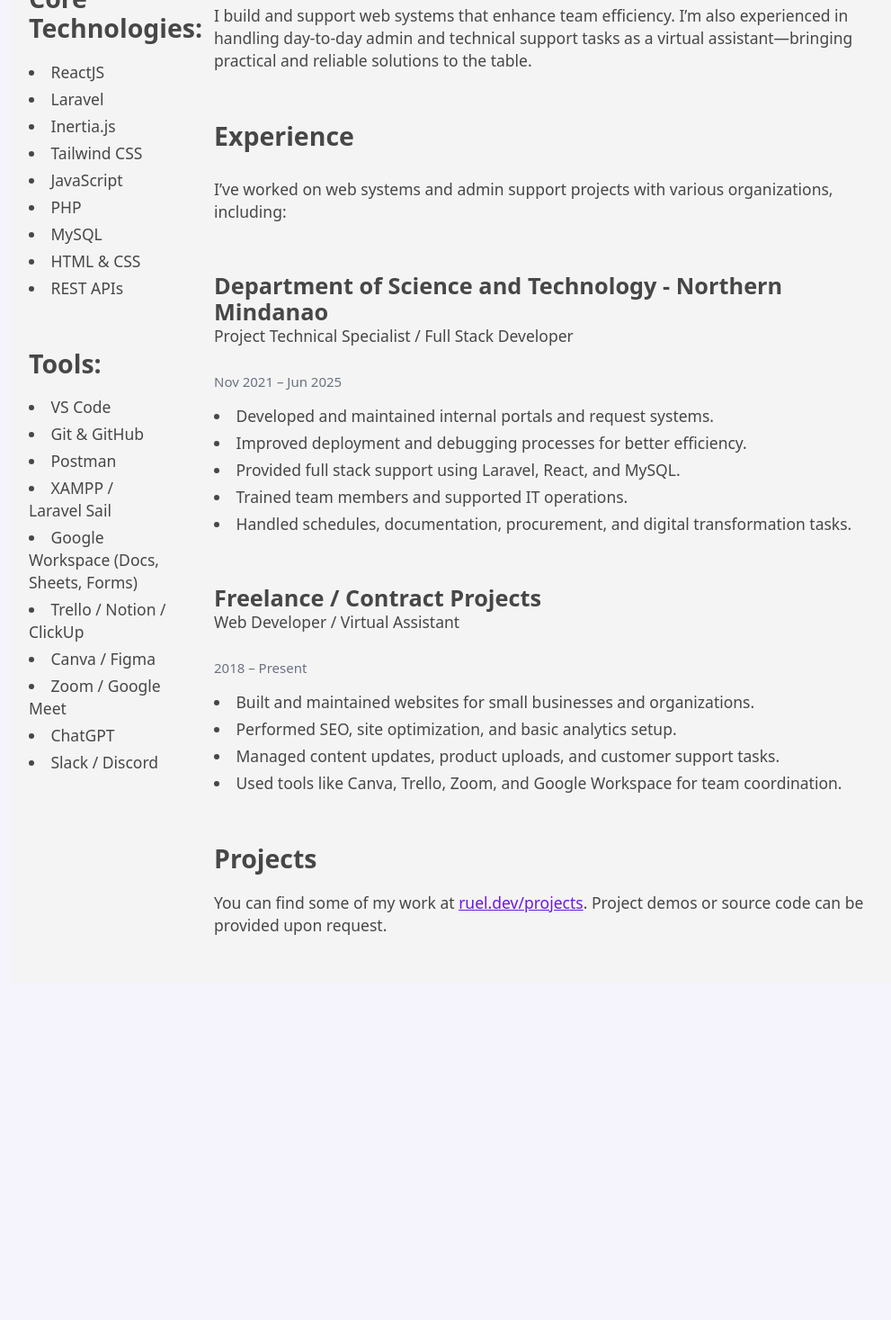
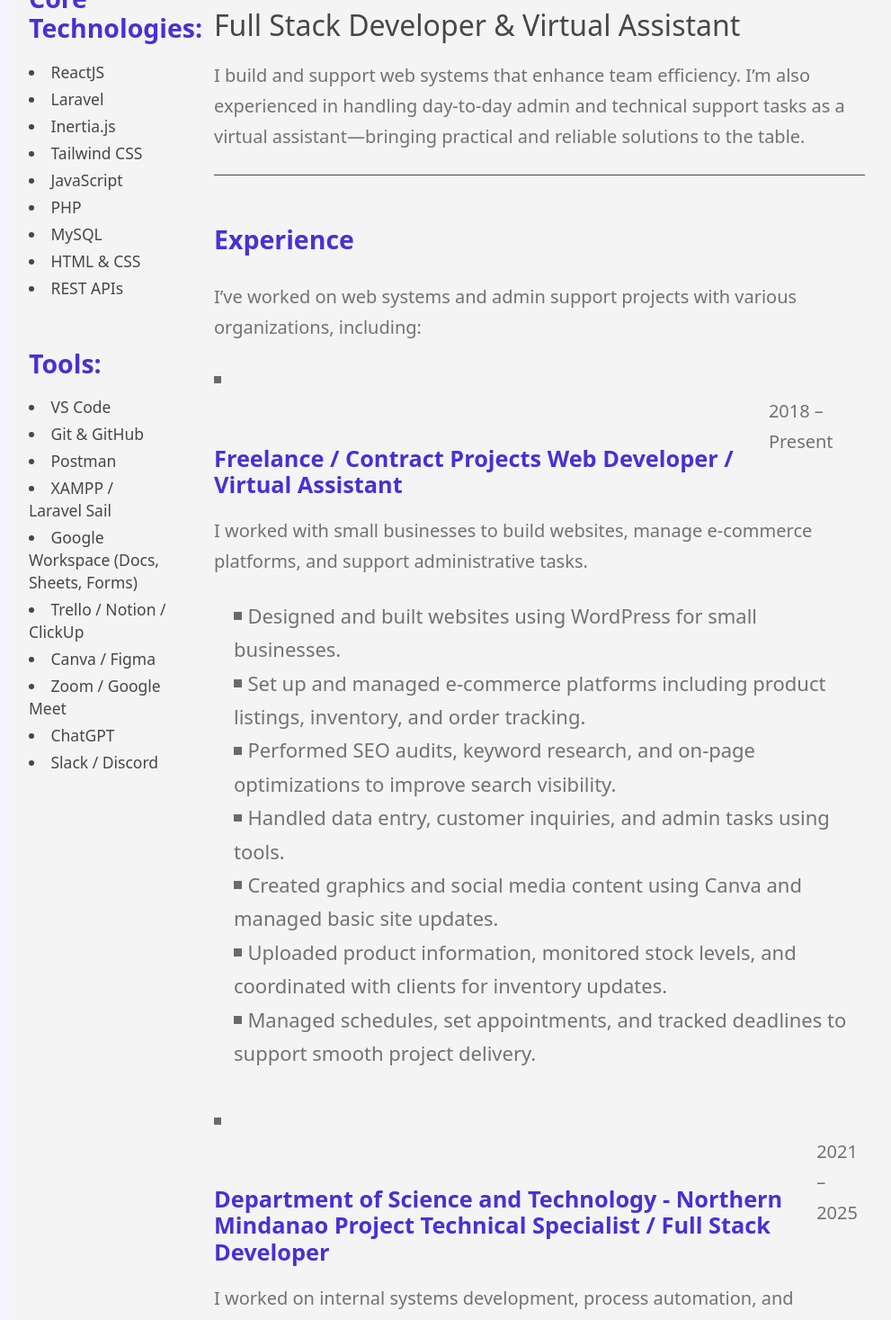
Before and after one commit to rcabaluna/website-portfolio, a React (Vite) app: page /resume in a window 1280 px wide. Shown: the part 320-1787 px from the top of the page at 90% size, without its empty margins (138-1129 px from the left). Before the commit the page ends 1512 px from the top, so only its background shows below. Built offline with nearby package versions, Linux system fonts and the light colour scheme.

Commit message:
Updated resume

```diff
--- a/src/assets/css/Contact.css
+++ b/src/assets/css/Contact.css
@@ -5,7 +5,6 @@
 .contact .cavalier h1 {
 	margin: 0;
 	font-size: 3.5em;
-	font-weight: 900;
 	line-height: 1.1;
 	letter-spacing: -0.03em;
 	color: #4831d4;
--- a/src/assets/css/Resume.css
+++ b/src/assets/css/Resume.css
@@ -1,16 +1,8 @@
-
-@media (min-width: 651px) {
-    main {
-        font-size: .9rem;
-    }
+#main {
+        margin: calc(3.5em * 1.2) 7vw;
 }
 
-.ihRwnH #profile-summary {
-    position: relative;
-    margin-bottom: 5rem;
-}
-
-.ihRwnH #name {
+#name {
     margin-top: 0;
     margin-bottom: 1rem;
     font-size: 4.5rem;
@@ -19,52 +11,48 @@
     color: #4831d4;
 }
 
-.ihRwnH #profile-summary h2 {
+#profile-summary h2 {
     margin: 0;
     font-weight: normal;
-    font-size: 1.602em;
 }
 
-
-.ihRwnH #profile-summary p {
-    margin: 3em 0 2em;
+.company-info h4 {
+    margin-top: 12px;
+    margin-bottom: 2px;
 }
 
-.ihRwnH article p {
-    font-size: 1.2em;
+h3, h4  {
+    color: #4831d4;
 }
 
-@media (min-width: 1000px) {
-    .ihRwnH article .company > p, .ihRwnH article > section > p, .ihRwnH article .company .points, .ihRwnH article #profile-summary > p {
-        max-width: 70%;
-    }
+.ihRwnH p, .ihRwnH ul {
+    color: rgba(71, 71, 71, 0.75);
 }
 
-.ihRwnH article > section:not(:last-of-type) {
-    margin-bottom: 5em;
+.ihRwnH .company:not(:last-of-type) {
+    margin-bottom: 2rem;
 }
 
-.ihRwnH article > section {
-    position: relative;
+.ihRwnH .company header {
+    display: flex;
 }
 
-.ihRwnH h3 {
-    font-size: 1.424em;
-    margin: 0;
+.ihRwnH .company .points {
+    margin-top: 1em;
+    margin-left: 1em;
 }
 
-#main a:not(.no-marker):not(.color-off), #main h3:not(.color-off), #main h4:not(.color-off) {
-    color: var(--electric-blue);
+.ihRwnH .company .outro, .ihRwnH .company .points {
+    font-size: 1.1em;
 }
 
-#main .heading:after, #main a:not(.no-marker):after {
-    content: "";
-    background: var(--lime);
-    height: .4em;
-    width: 109%;
-    display: block;
-    margin-top: -.6rem;
-    margin-left: -4%;
-    position: absolute;
-    z-index: -1;
+.ihRwnH ul li:before {
+    width: 0.4em;
+    content: '';
+    height: 0.4em;
+    margin-right: 0.3em;
+    vertical-align: 10%;
+    display: inline-block;
+    filter: contrast(1.2);
+    background: currentColor;
 }
--- a/src/components/Experience.jsx
+++ b/src/components/Experience.jsx
@@ -53,11 +53,10 @@ const Experience = () => {
                     </motion.h1>
 
                     {[
-                        "I've developed tools and systems that support teams—ranging from e-commerce platforms to ERP and internal portals. My experience spans full-stack development, SEO, and WordPress customization for various organizations.",
+                        "I've built products for companies and businesses around the globe ranging from marketing websites to complex solutions and enterprise apps with focus on fast, elegant and accessible user experiences.",
                         "I mainly build web apps using React and Laravel, working on both frontend and backend. My focus is on performance, reliability, and creating solutions that streamline workflows.",
-                        "I also support IT operations—helping troubleshoot issues, improve infrastructure, and adapt systems to real-world use. I’ve often served as a tech support, systems advisor, or backend fixer.",
-                        "In admin and project roles, I've led training, assisted in hiring and testing, and handled schedules, minutes, inventory, procurement, and production. I make sure daily operations stay on track.",
-                        "I enjoy working across roles—coding, advising, and supporting teams. Whether solving problems or building tools, I focus on delivering results that matter.",
+                        "I also support operations—helping troubleshoot issues, improve IT infrastructure, and adapt systems to real-world use. I’ve often served as a tech support, systems advisor, or backend fixer.",
+                        "In admin and project roles, I've led training, assisted in hiring process, handled schedules, inventory, procurement, and production. I make sure daily operations stay on track.",
                     ].map((text, i) => (
                         <motion.p
                             key={i}
--- a/src/components/resume/MainContent.jsx
+++ b/src/components/resume/MainContent.jsx
@@ -1,70 +1,122 @@
 // components/MainContent.jsx
 import React from "react";
 
-const MainContent = () => {
+const   MainContent = () => {
   // Work experience
 const experiences = [
-  {
-    company: "Department of Science and Technology - Northern Mindanao",
-    role: "Project Technical Specialist / Full Stack Developer",
-    duration: "Nov 2021 – Jun 2025",
-    tasks: [
-      "Developed and maintained internal portals and request systems.",
-      "Improved deployment and debugging processes for better efficiency.",
-      "Provided full stack support using Laravel, React, and MySQL.",
-      "Trained team members and supported IT operations.",
-      "Handled schedules, documentation, procurement, and digital transformation tasks."
-    ]
-  },
   {
     company: "Freelance / Contract Projects",
     role: "Web Developer / Virtual Assistant",
     duration: "2018 – Present",
+    summary: "I worked with small businesses to build websites, manage e-commerce platforms, and support administrative tasks.",
     tasks: [
-      "Built and maintained websites for small businesses and organizations.",
-      "Performed SEO, site optimization, and basic analytics setup.",
-      "Managed content updates, product uploads, and customer support tasks.",
-      "Used tools like Canva, Trello, Zoom, and Google Workspace for team coordination."
+      "Designed and built websites using WordPress for small businesses.",
+      "Set up and managed e-commerce platforms including product listings, inventory, and order tracking.",
+      "Performed SEO audits, keyword research, and on-page optimizations to improve search visibility.",
+      "Handled data entry, customer inquiries, and admin tasks using tools.",
+      "Created graphics and social media content using Canva and managed basic site updates.",
+      "Uploaded product information, monitored stock levels, and coordinated with clients for inventory updates.",
+      "Managed schedules, set appointments, and tracked deadlines to support smooth project delivery."
+    ]
+  },
+  {
+    company: "Department of Science and Technology - Northern Mindanao",
+    role: "Project Technical Specialist / Full Stack Developer",
+    duration: "2021 – 2025",
+    summary: "I worked on internal systems development, process automation, and technical support to help drive the agency’s digital transformation.",
+    tasks: [
+      "Built and maintained internal systems for HR, procurement, and event registration, reducing manual work by around 60%.",
+      "Automated reporting workflows, cutting report preparation time by 90%.",
+      "Improved backend performance and reduced load times from 5s to under 1.5s through optimization and caching.",
+      "Provided technical support to five departments and maintained 99.9% system uptime.",
+      "Trained over 100 staff on new digital tools and supported digitalization efforts across units.",
+      "Helped HR run digital exams and interviews to speed up recruitment.",
+      "Coordinated tech support during national events, handling setup, troubleshooting, and participant assistance.",
+      "Reviewed and recommended IT equipment and software based on needs and budget.",
+      "Contributed to the Information Systems Strategic Plan to align IT projects with organizational goals."
+    ]
+  },
+  {
+    company: "E2E System and Process Experts Inc.",
+    role: "Senior Full Stack Developer / Internal Training Manager",
+    duration: "2019 – 2021",
+    summary: "I led development teams, delivered full-stack solutions, and trained junior developers to improve team performance.",
+    tasks: [
+      "Led a team of developers to build custom ERP and web apps, improving client operations by up to 70%.",
+      "Delivered 7+ full-stack systems for accounting, inventory, sales, and recruitment with on-time deployment and minimal issues.",
+      "Trained junior developers on best practices and version control, leading to fewer bug reports and better code quality.",
+      "Wrote technical documentation and user guides to help staff understand and use internal tools.",
+      "Managed team documentation, training records, and meeting schedules to improve coordination.",
+      "Created training materials and supported onboarding of new staff.",
+      "Provided admin support for internal operations and shared client updates with the team."
+    ]
+  },
+  {
+    company: "HE and Sons Corporation",
+    role: "Technical Support / Admin Assistant",
+    duration: "2018 – 2019",
+    summary: "I provided daily IT support and developed internal tools to improve efficiency in office operations.",
+    tasks: [
+      "Provided daily tech support, reducing downtime and improving staff productivity by 50%.",
+      "Developed 3 internal tools to manage ICT requests, inventory, and internal communication.",
+      "Wrote user guides and conducted basic IT training for non-technical staff.",
+      "Reduced support ticket resolution time by 50% through proactive maintenance and user support.",
+      "Helped with documentation, procurement, and inventory tasks.",
+      "Assisted staff in using new systems through hands-on support and clear documentation."
+    ]
+  },
+  {
+    company: "Specialized Outsource Partners, Inc.",
+    role: "WordPress Developer",
+    duration: "2016 – 2017",
+    summary: "I worked on WordPress development, handled site maintenance, and improved site performance and SEO for clients.",
+    tasks: [
+      "Designed and built WordPress landing pages and e-commerce sites.",
+      "Managed content updates and handled client website maintenance.",
+      "Improved site performance and SEO, increasing client traffic by 20–50%.",
+      "Ensured mobile responsiveness and followed security best practices.",
+      "Responded to client requests within 24 hours and handled revisions promptly.",
+      "Created documentation and guides for client handoff and basic maintenance."
     ]
   }
 ];
 
 
   return (
-    <div className="w-4/5 p-6">
+    <div className="w-4/5 p-6 ihRwnH">
       <article>
         {/* Profile Summary */}
         <header id="profile-summary">
-          <h1 className="text-3xl font-bold">Ruel <br />Cabaluna Jr.</h1>
+          <h1 id="name">Ruel <br />Cabaluna Jr.</h1>
           <h2 className="text-lg font-semibold">Full Stack Developer & Virtual Assistant</h2>
-          <p className="mt-4 text-sm">
+          <p className="mt-4">
             I build and support web systems that enhance team efficiency. I’m also experienced in handling day-to-day admin and technical support tasks as a virtual assistant—bringing practical and reliable solutions to the table.
           </p>
         </header>
+          <hr />
 
         {/* Experience Section */}
         <section id="experience" className="mt-10">
           <h3 className="font-bold text-xl mb-4">Experience</h3>
-          <p className="my-6 text-sm">
+          <p className="my-6">
             I’ve worked on web systems and admin support projects with various organizations, including:
           </p>
 
+            <ul id="companies">
+
           {experiences.map((exp, index) => (
-            <div key={index} className="mb-8">
-              <header className="mb-2">
-                <h4 className="font-semibold">
-                  {exp.company}
-                  <span className="block text-sm font-normal">{exp.role}</span>
-                </h4>
-                <span className="text-xs text-gray-500">{exp.duration}</span>
-              </header>
-              <ul className="list-disc list-inside text-sm space-y-1">
+              <li key={index} className="company">
+              <header><h4>{exp.company} <span>{exp.role}</span></h4><span className="period">{exp.duration}</span></header>
+              <p>{exp.summary}</p>
+              <ul className="points">
                 {exp.tasks.map((task, i) => (
                   <li key={i}>{task}</li>
                 ))}
               </ul>
-            </div>
+              </li>
           ))}
+            </ul>
+
         </section>
 
         {/* Projects Section */}
```
